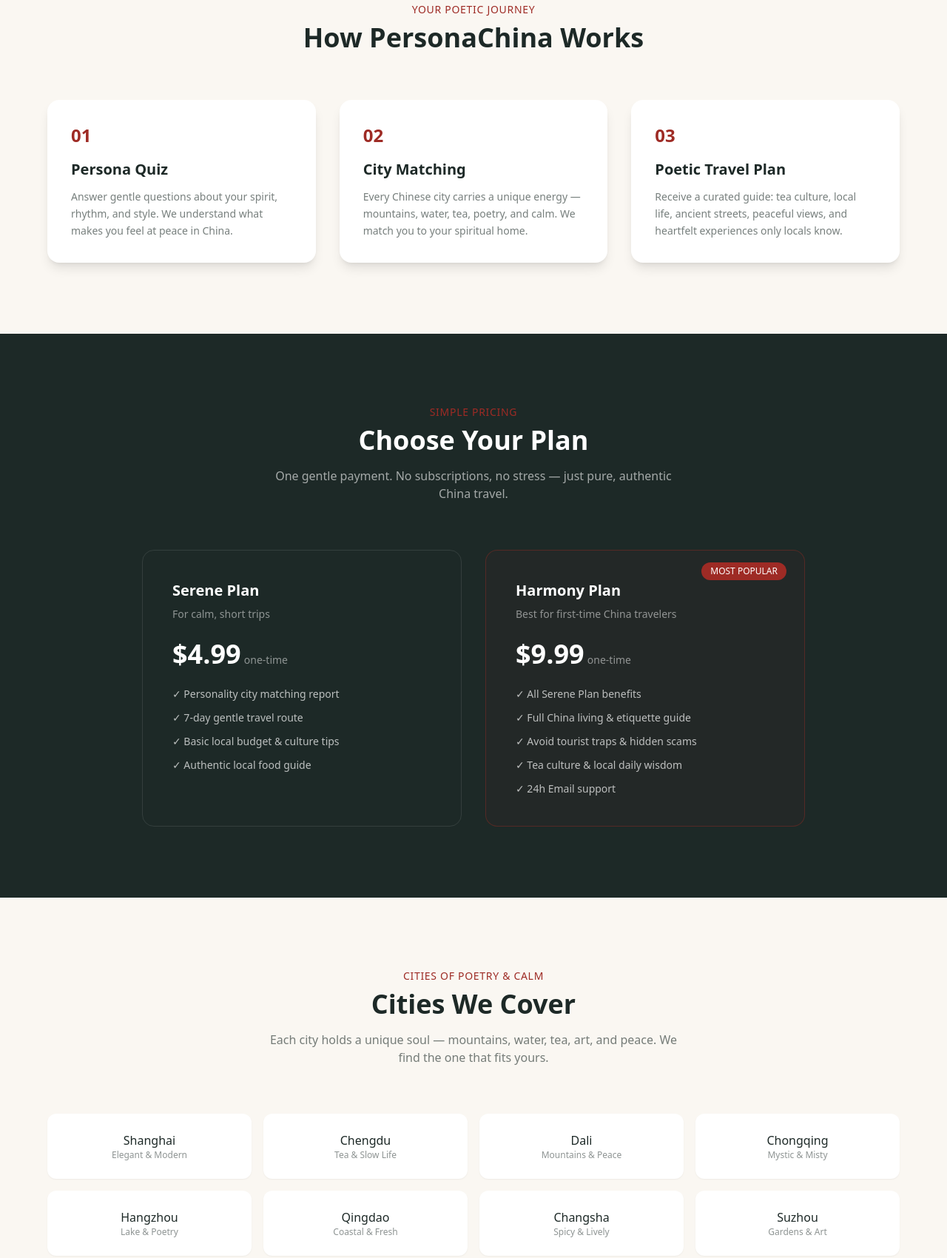
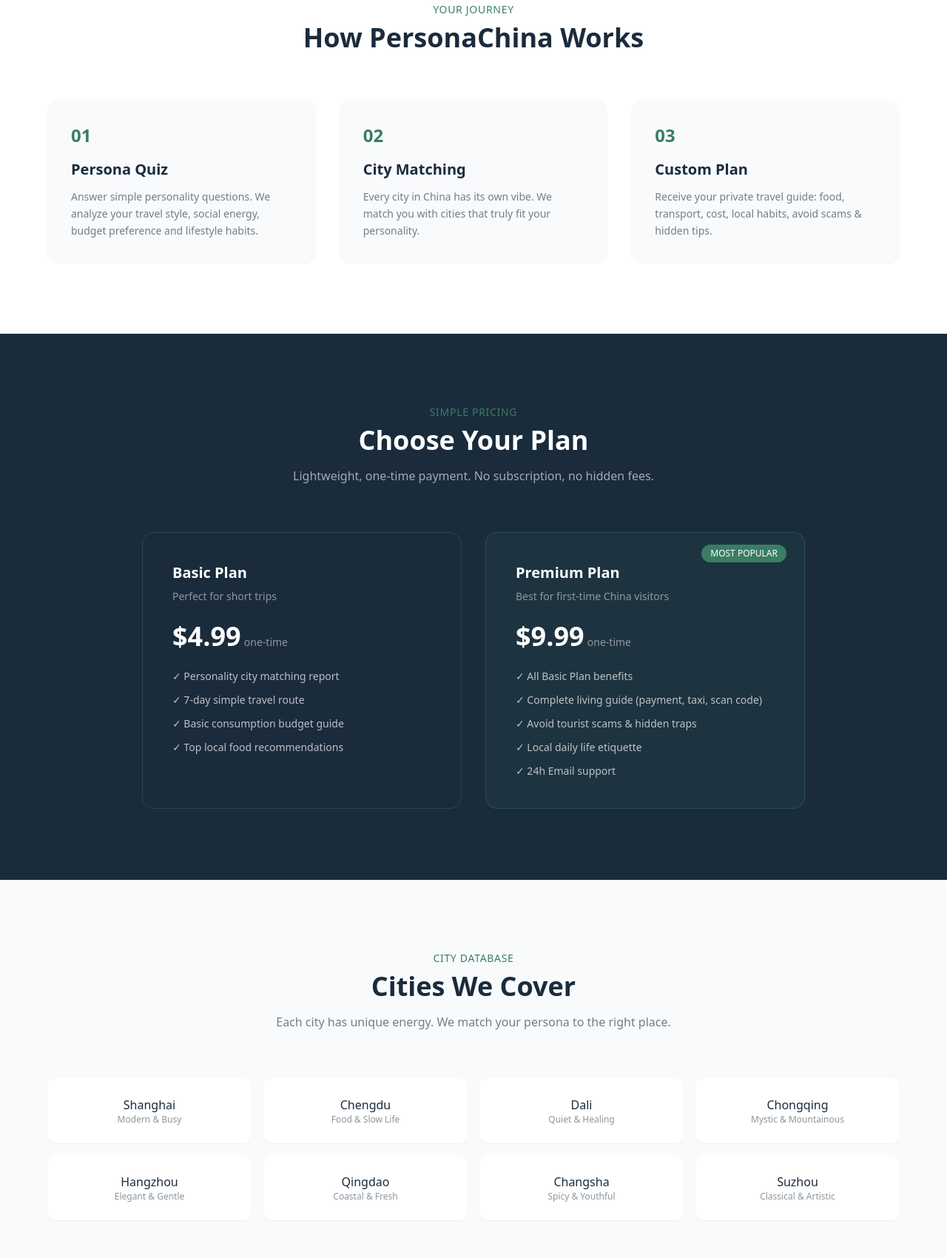
Before and after one commit to xiaolongbao-123123/Feifei.github.io, a plain HTML site: page index.html in a window 1280 px wide. Shown: the part 893-2593 px from the top of the page at 74% size. Drawn offline with nearby package versions, Linux system fonts and the light colour scheme.

Commit message:
Update index.html

```diff
--- a/index.html
+++ b/index.html
@@ -10,10 +10,10 @@
             theme: {
                 extend: {
                     colors: {
-                        dark: '#1D2927',
-                        porcelain: '#F4F7F5',
-                        rice: '#FAF7F2',
-                        accent: '#9E2B25'
+                        dark: '#1A2B3C',
+                        light: '#F8FAFC',
+                        accent: '#3A7D64',
+                        pure: '#FFFFFF'
                     },
                     fontFamily: {
                         inter: ['system-ui', 'sans-serif'],
@@ -25,42 +25,39 @@
     <style type="text/tailwindcss">
         @layer utilities {
             .text-shadow {
-                text-shadow: 0 2px 8px rgba(0,0,0,0.15);
+                text-shadow: 0 2px 6px rgba(0,0,0,0.1);
             }
             .card-hover {
-                transition: 0.35s ease all;
+                transition: 0.3s ease all;
             }
             .card-hover:hover {
-                transform: translateY(-6px);
+                transform: translateY(-5px);
             }
         }
     </style>
 </head>
-<body class="font-inter bg-porcelain text-dark antialiased">
+<body class="font-inter bg-pure text-dark antialiased">
 
 <!-- Navigation -->
-    <nav class="fixed w-full z-50 bg-dark/90 backdrop-blur border-b border-white/10">
+<nav class="fixed w-full z-50 bg-dark/90 backdrop-blur-sm border-b border-white/10">
     <div class="max-w-6xl mx-auto px-6 py-4 flex justify-between items-center">
-            <a href="#" class="text-2xl font-bold tracking-wide text-white">Persona<span class="text-accent">China</span></a>
+        <a href="#" class="text-2xl font-bold text-white">Persona<span class="text-accent">China</span></a>
         <div class="hidden md:flex gap-8 text-sm text-white/70">
             <a href="#how" class="hover:text-white transition">How It Works</a>
             <a href="#pricing" class="hover:text-white transition">Pricing</a>
             <a href="#cities" class="hover:text-white transition">Cities</a>
             <a href="#support" class="hover:text-white transition">Support</a>
         </div>
-            <a href="#quiz" class="px-5 py-2 bg-accent rounded-full text-sm font-medium hover:bg-accent/90 transition">Take Quiz</a>
+        <a href="#quiz" class="px-5 py-2 bg-accent rounded-full text-sm font-medium text-white hover:bg-accent/90 transition">Take Quiz</a>
     </div>
 </nav>
 
-    <!-- Hero Section -->
-    <section class="min-h-screen flex items-center justify-center px-6 pt-24 pb-16 bg-porcelain">
+<!-- Hero -->
+<section class="min-h-screen flex items-center justify-center px-6 pt-24 pb-16 bg-light">
     <div class="max-w-4xl mx-auto text-center">
-            <p class="text-dark/60 tracking-widest text-sm mb-4">SOULFUL CHINA TRAVEL</p>
+        <p class="text-dark/60 tracking-widest text-sm mb-4">PERSONALIZED CHINA TRAVEL</p>
         <h1 class="text-[clamp(2.5rem,6vw,4.5rem)] font-semibold leading-tight mb-6 text-shadow">Travel China<br/><span class="text-accent">As Who You Are</span></h1>
-            <p class="text-dark/60 max-w-xl mx-auto text-base md:text-lg mb-10 leading-relaxed">
-                Discover China’s poetic landscapes, ancient rhythms, and hidden charms — all matched to your unique spirit.
-                No crowded tours, only authentic, peaceful journeys designed for you.
-            </p>
+        <p class="text-dark/60 max-w-xl mx-auto text-lg mb-10 leading-relaxed">We match your unique personality, lifestyle and budget to your perfect Chinese cities. No generic tours, no crowded routes — only travel made for you.</p>
         <div class="flex flex-col sm:flex-row gap-4 justify-center">
             <a href="#quiz" class="px-8 py-3 bg-accent text-white rounded-full font-medium card-hover">Start Your Personality Quiz</a>
             <a href="#pricing" class="px-8 py-3 border border-dark/20 rounded-full font-medium hover:bg-dark/5 card-hover">View Pricing</a>
@@ -69,27 +66,27 @@
 </section>
 
 <!-- How It Works -->
-    <section id="how" class="bg-rice text-dark px-6 py-24">
+<section id="how" class="bg-pure text-dark px-6 py-24">
     <div class="max-w-6xl mx-auto">
         <div class="text-center mb-16">
-                <p class="text-accent font-medium text-sm tracking-wider mb-2">YOUR POETIC JOURNEY</p>
+            <p class="text-accent font-medium text-sm tracking-wider mb-2">YOUR JOURNEY</p>
             <h2 class="text-3xl md:text-4xl font-bold">How PersonaChina Works</h2>
         </div>
         <div class="grid md:grid-cols-3 gap-8">
-                <div class="bg-white p-8 rounded-2xl shadow-lg card-hover">
+            <div class="bg-light p-8 rounded-2xl shadow-sm card-hover">
                 <span class="text-accent text-2xl font-bold">01</span>
                 <h3 class="text-xl font-semibold mt-4 mb-3">Persona Quiz</h3>
-                    <p class="text-dark/60 text-sm leading-relaxed">Answer gentle questions about your spirit, rhythm, and style. We understand what makes you feel at peace in China.</p>
+                <p class="text-dark/60 text-sm leading-relaxed">Answer simple personality questions. We analyze your travel style, social energy, budget preference and lifestyle habits.</p>
             </div>
-                <div class="bg-white p-8 rounded-2xl shadow-lg card-hover">
+            <div class="bg-light p-8 rounded-2xl shadow-sm card-hover">
                 <span class="text-accent text-2xl font-bold">02</span>
                 <h3 class="text-xl font-semibold mt-4 mb-3">City Matching</h3>
-                    <p class="text-dark/60 text-sm leading-relaxed">Every Chinese city carries a unique energy — mountains, water, tea, poetry, and calm. We match you to your spiritual home.</p>
+                <p class="text-dark/60 text-sm leading-relaxed">Every city in China has its own vibe. We match you with cities that truly fit your personality.</p>
             </div>
-                <div class="bg-white p-8 rounded-2xl shadow-lg card-hover">
+            <div class="bg-light p-8 rounded-2xl shadow-sm card-hover">
                 <span class="text-accent text-2xl font-bold">03</span>
-                    <h3 class="text-xl font-semibold mt-4 mb-3">Poetic Travel Plan</h3>
-                    <p class="text-dark/60 text-sm leading-relaxed">Receive a curated guide: tea culture, local life, ancient streets, peaceful views, and heartfelt experiences only locals know.</p>
+                <h3 class="text-xl font-semibold mt-4 mb-3">Custom Plan</h3>
+                <p class="text-dark/60 text-sm leading-relaxed">Receive your private travel guide: food, transport, cost, local habits, avoid scams & hidden tips.</p>
             </div>
         </div>
     </div>
@@ -101,36 +98,36 @@
         <div class="text-center mb-16">
             <p class="text-accent font-medium text-sm tracking-wider mb-2">SIMPLE PRICING</p>
             <h2 class="text-3xl md:text-4xl font-bold mb-4">Choose Your Plan</h2>
-                <p class="text-white/60 max-w-xl mx-auto">One gentle payment. No subscriptions, no stress — just pure, authentic China travel.</p>
+            <p class="text-white/60 max-w-xl mx-auto">Lightweight, one-time payment. No subscription, no hidden fees.</p>
         </div>
         <div class="grid md:grid-cols-2 gap-8 max-w-4xl mx-auto">
             <div class="border border-white/10 rounded-2xl p-10 card-hover">
-                    <h3 class="text-xl font-semibold mb-2">Serene Plan</h3>
-                    <p class="text-white/50 text-sm mb-6">For calm, short trips</p>
+                <h3 class="text-xl font-semibold mb-2">Basic Plan</h3>
+                <p class="text-white/50 text-sm mb-6">Perfect for short trips</p>
                 <div class="mb-6">
                     <span class="text-4xl font-bold">$4.99</span>
                     <span class="text-white/50 text-sm">one-time</span>
                 </div>
                 <ul class="space-y-3 text-white/70 text-sm">
                     <li>✓ Personality city matching report</li>
-                        <li>✓ 7-day gentle travel route</li>
-                        <li>✓ Basic local budget & culture tips</li>
-                        <li>✓ Authentic local food guide</li>
+                    <li>✓ 7-day simple travel route</li>
+                    <li>✓ Basic consumption budget guide</li>
+                    <li>✓ Top local food recommendations</li>
                 </ul>
             </div>
-                <div class="border border-accent/40 bg-accent/5 rounded-2xl p-10 card-hover relative">
+            <div class="border border-accent/40 bg-accent/10 rounded-2xl p-10 card-hover relative">
                 <span class="absolute top-4 right-6 text-xs bg-accent px-3 py-1 rounded-full">MOST POPULAR</span>
-                    <h3 class="text-xl font-semibold mb-2">Harmony Plan</h3>
-                    <p class="text-white/50 text-sm mb-6">Best for first-time China travelers</p>
+                <h3 class="text-xl font-semibold mb-2">Premium Plan</h3>
+                <p class="text-white/50 text-sm mb-6">Best for first-time China visitors</p>
                 <div class="mb-6">
                     <span class="text-4xl font-bold">$9.99</span>
                     <span class="text-white/50 text-sm">one-time</span>
                 </div>
                 <ul class="space-y-3 text-white/70 text-sm">
-                        <li>✓ All Serene Plan benefits</li>
-                        <li>✓ Full China living & etiquette guide</li>
-                        <li>✓ Avoid tourist traps & hidden scams</li>
-                        <li>✓ Tea culture & local daily wisdom</li>
+                    <li>✓ All Basic Plan benefits</li>
+                    <li>✓ Complete living guide (payment, taxi, scan code)</li>
+                    <li>✓ Avoid tourist scams & hidden traps</li>
+                    <li>✓ Local daily life etiquette</li>
                     <li>✓ 24h Email support</li>
                 </ul>
             </div>
@@ -138,43 +135,43 @@
     </div>
 </section>
 
-    <!-- City Preview -->
-    <section id="cities" class="bg-rice text-dark px-6 py-24">
+<!-- Cities -->
+<section id="cities" class="bg-light text-dark px-6 py-24">
     <div class="max-w-6xl mx-auto">
         <div class="text-center mb-16">
-                <p class="text-accent font-medium text-sm tracking-wider mb-2">CITIES OF POETRY & CALM</p>
+            <p class="text-accent font-medium text-sm tracking-wider mb-2">CITY DATABASE</p>
             <h2 class="text-3xl md:text-4xl font-bold mb-4">Cities We Cover</h2>
-                <p class="text-dark/60 max-w-xl mx-auto">Each city holds a unique soul — mountains, water, tea, art, and peace. We find the one that fits yours.</p>
+            <p class="text-dark/60 max-w-xl mx-auto">Each city has unique energy. We match your persona to the right place.</p>
         </div>
         <div class="grid grid-cols-2 md:grid-cols-4 gap-4 text-center">
-                <div class="p-6 bg-white rounded-xl shadow-sm card-hover"><p class="font-medium">Shanghai</p><p class="text-xs text-dark/50">Elegant & Modern</p></div>
-                <div class="p-6 bg-white rounded-xl shadow-sm card-hover"><p class="font-medium">Chengdu</p><p class="text-xs text-dark/50">Tea & Slow Life</p></div>
-                <div class="p-6 bg-white rounded-xl shadow-sm card-hover"><p class="font-medium">Dali</p><p class="text-xs text-dark/50">Mountains & Peace</p></div>
-                <div class="p-6 bg-white rounded-xl shadow-sm card-hover"><p class="font-medium">Chongqing</p><p class="text-xs text-dark/50">Mystic & Misty</p></div>
-                <div class="p-6 bg-white rounded-xl shadow-sm card-hover"><p class="font-medium">Hangzhou</p><p class="text-xs text-dark/50">Lake & Poetry</p></div>
-                <div class="p-6 bg-white rounded-xl shadow-sm card-hover"><p class="font-medium">Qingdao</p><p class="text-xs text-dark/50">Coastal & Fresh</p></div>
-                <div class="p-6 bg-white rounded-xl shadow-sm card-hover"><p class="font-medium">Changsha</p><p class="text-xs text-dark/50">Spicy & Lively</p></div>
-                <div class="p-6 bg-white rounded-xl shadow-sm card-hover"><p class="font-medium">Suzhou</p><p class="text-xs text-dark/50">Gardens & Art</p></div>
+            <div class="p-6 bg-pure rounded-xl shadow-sm card-hover"><p class="font-medium">Shanghai</p><p class="text-xs text-dark/50">Modern & Busy</p></div>
+            <div class="p-6 bg-pure rounded-xl shadow-sm card-hover"><p class="font-medium">Chengdu</p><p class="text-xs text-dark/50">Food & Slow Life</p></div>
+            <div class="p-6 bg-pure rounded-xl shadow-sm card-hover"><p class="font-medium">Dali</p><p class="text-xs text-dark/50">Quiet & Healing</p></div>
+            <div class="p-6 bg-pure rounded-xl shadow-sm card-hover"><p class="font-medium">Chongqing</p><p class="text-xs text-dark/50">Mystic & Mountainous</p></div>
+            <div class="p-6 bg-pure rounded-xl shadow-sm card-hover"><p class="font-medium">Hangzhou</p><p class="text-xs text-dark/50">Elegant & Gentle</p></div>
+            <div class="p-6 bg-pure rounded-xl shadow-sm card-hover"><p class="font-medium">Qingdao</p><p class="text-xs text-dark/50">Coastal & Fresh</p></div>
+            <div class="p-6 bg-pure rounded-xl shadow-sm card-hover"><p class="font-medium">Changsha</p><p class="text-xs text-dark/50">Spicy & Youthful</p></div>
+            <div class="p-6 bg-pure rounded-xl shadow-sm card-hover"><p class="font-medium">Suzhou</p><p class="text-xs text-dark/50">Classical & Artistic</p></div>
         </div>
     </div>
 </section>
 
-    <!-- Quiz CTA -->
-    <section id="quiz" class="bg-porcelain px-6 py-32">
+<!-- Quiz -->
+<section id="quiz" class="bg-pure px-6 py-32">
     <div class="max-w-4xl mx-auto text-center">
-            <h2 class="text-3xl md:text-5xl font-bold mb-6 text-dark">Find Your Soul City in China</h2>
-            <p class="text-dark/60 max-w-xl mx-auto mb-10">Take our 2-minute spirit quiz. Discover which Chinese city was made for your heart and soul.</p>
+        <h2 class="text-3xl md:text-5xl font-bold mb-6 text-dark">Discover Your China City</h2>
+        <p class="text-dark/60 max-w-xl mx-auto mb-10">Take our 2-minute personality quiz. Find out which Chinese city was made for your soul.</p>
         <a href="#support" class="px-10 py-4 bg-accent text-white rounded-full font-semibold text-lg card-hover">Start Free Quiz</a>
     </div>
 </section>
 
 <!-- Support -->
-    <section id="support" class="bg-rice text-dark px-6 py-24">
+<section id="support" class="bg-light text-dark px-6 py-24">
     <div class="max-w-4xl mx-auto text-center">
         <p class="text-accent font-medium text-sm tracking-wider mb-2">CONTACT US</p>
-            <h2 class="text-3xl md:text-4xl font-bold mb-6">Need Gentle Guidance?</h2>
-            <p class="text-dark/60 mb-10">Chat with our support bot anytime. Ask about travel, culture, tea, cities, costs, and peaceful local experiences.</p>
-            <div class="inline-block bg-dark text-white px-8 py-4 rounded-full text-sm">24/7 AI Support • Peaceful China Travel Help</div>
+        <h2 class="text-3xl md:text-4xl font-bold mb-6">Need Personal Help?</h2>
+        <p class="text-dark/60 mb-10">Talk with our support bot in the bottom right corner. Ask anything about China travel, cities, cost, customs and tips.</p>
+        <div class="inline-block bg-dark text-white px-8 py-4 rounded-full text-sm">24/7 AI Customer Support Available</div>
     </div>
 </section>
 
@@ -186,7 +183,6 @@
     </div>
 </footer>
 
-    <!-- Tidio Live Chat -->
 <script src="//code.tidio.co/0kbtpkkwqkbwawvx9z0kqfvdse5zz98s.js" async></script>
 </body>
 </html>
```
Lines whose indentation alone changed are shown as unchanged.
